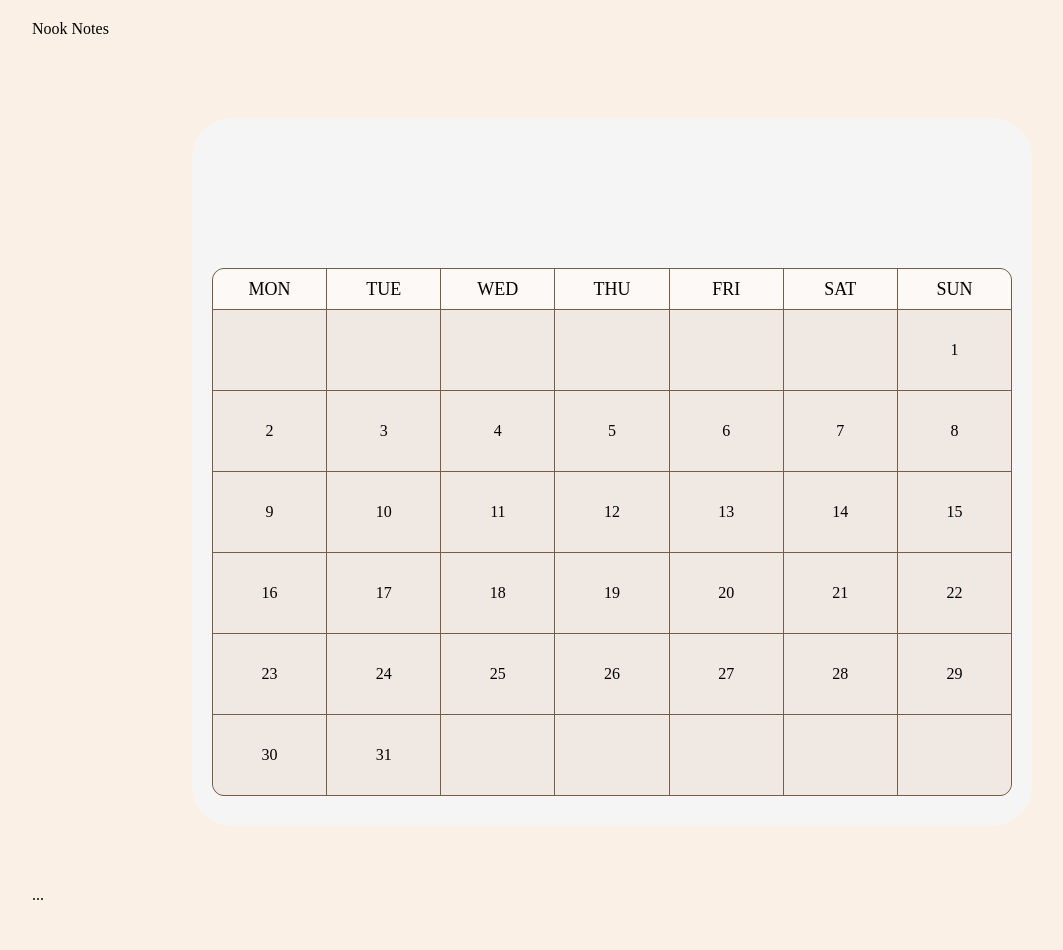
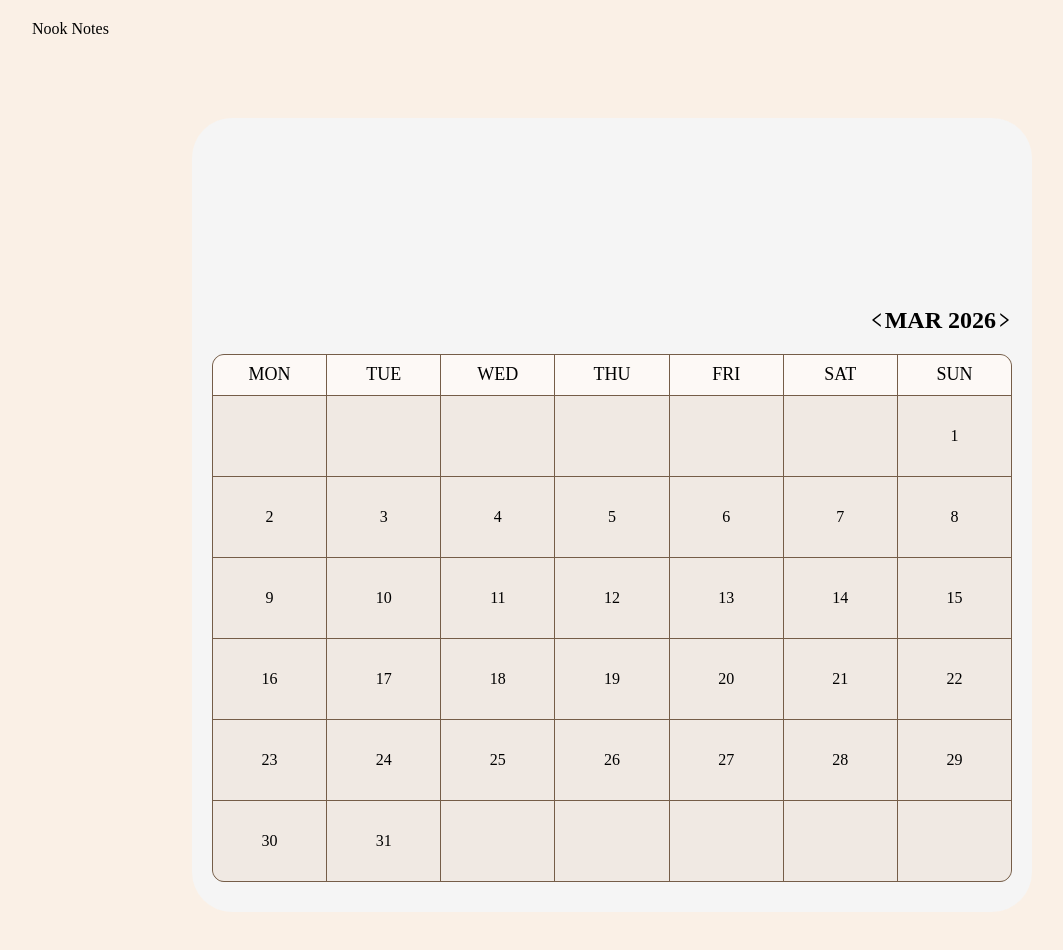
Before and after one commit to nazestkinainessa-art/Nook-Notes, a React (Vite) app: page / in a window 1280 px wide. Shown: the top 950 px of the page, without its empty margins (28-1091 px from the left). Before the commit the page ends 920 px from the top, so only its background shows below. Built offline with nearby package versions, Linux system fonts and the light colour scheme.

Commit message:
feat: добавила логику навигации по месяцам/годам и изменила структуру

```diff
--- a/package.json
+++ b/package.json
@@ -10,6 +10,7 @@
     "preview": "vite preview"
   },
   "dependencies": {
+    "@ant-design/icons": "^6.1.1",
     "antd": "^6.3.3",
     "react": "^19.2.4",
     "react-dom": "^19.2.4"
--- a/src/App.jsx
+++ b/src/App.jsx
@@ -1,35 +1,72 @@
+import { useState } from "react";
+import { LeftOutlined, RightOutlined } from "@ant-design/icons";
+
 function App() {
   let days = Array(42).fill(null);
   const weekDays = ["MON", "TUE", "WED", "THU", "FRI", "SAT", "SUN"];
-  let year = 2026;
-  let month = 2;
+  const [year, setYear] = useState(2026);
+  const [month, setMonth] = useState(2);
   let day = new Date(year, month, 1);
   let startsFrom = day.getDay() === 0 ? 6 : day.getDay() - 1;
   let daysInMonth = new Date(year, month + 1, 0).getDate();
+  const monthNames = ["January", "February", "March", "April", "May", "June", "July", "August", "September", "October", "November", "December"];
+  const monthShort = ["JAN", "FEB", "MAR", "APR", "MAY", "JUN", "JUL", "AUG", "SEP", "OCT", "NOV", "DEC"]
   return (
     <div className="app-wrapper">
       <header className="header">Nook Notes</header>
       <main className="main">
         <div className="main__container">
-          <section className="main__calendar">
+          <section className="calendar">
+            <div className="calendar__nav">
+              <div className="">
+              </div>
+              <div className="">
+                <h3></h3>
+              </div>
+              <div className="calendar__month-selector">
+                <LeftOutlined onClick={() => {
+                  if (month === 0) {
+                    setMonth(11);
+                    setYear(year - 1);
+                  }
+                  else {
+                    setMonth(month - 1);
+                  }
+                }}
+                />
+                <h2>{monthShort[month]} {year}</h2>
+                <RightOutlined onClick={() => {
+                  if (month === 11) {
+                    setMonth(0);
+                    setYear(year + 1)
+                  }
+                  else {
+                    setMonth(month + 1);
+                  }
+                }}
+                />
+              </div>
+              <div className="calendar__grid">
                 {weekDays.map((day, index) => (
-              <div key={index} className="weekday">
+                  <div key={index} className="calendar__weekday">
                     {day}
                   </div>
                 ))}
                 {days.map((item, index) => {
                   let dayNumber = index - startsFrom + 1;
                   return (
-                <div key={index} className="calendar">
-                  {dayNumber > 0 && dayNumber <= daysInMonth ? dayNumber : ""}
+                    <div key={index} className="calendar__day">
+                      {dayNumber > 0 && dayNumber <= daysInMonth
+                        ? dayNumber
+                        : ""}
                     </div>
                   );
                 })}
+              </div>
+            </div>
           </section>
         </div>
-        <section className="main__task">
-          <p>...</p>
-        </section>
+        <section className="main__task"></section>
       </main>
     </div>
   );
--- a/src/index.css
+++ b/src/index.css
@@ -29,7 +29,7 @@ body {
   border-radius: 40px;
 }
 
-.main__calendar {
+.calendar__grid {
   background-color: #755d48;
   display: grid;
   grid-template-columns: repeat(7, 1fr);
@@ -39,7 +39,7 @@ body {
   gap: 1px;
 }
 
-.calendar {
+.calendar__day {
   height: 80px;
   background-color: #f0e9e3;
   display: flex;
@@ -47,7 +47,7 @@ body {
   justify-content: center;
 }
 
-.weekday {
+.calendar__weekday {
   height: 40px;
   font-weight: 400;
   font-size: 18px;
@@ -56,3 +56,9 @@ body {
   align-items: center;
   justify-content: center;
 }
+
+.calendar__month-selector {
+  display: flex;
+  align-items: center;
+  justify-content: right;
+}
```
Also changed, not shown: 1 other file (tests, documents, lock files or other folders). Lines whose indentation alone changed are shown as unchanged.
